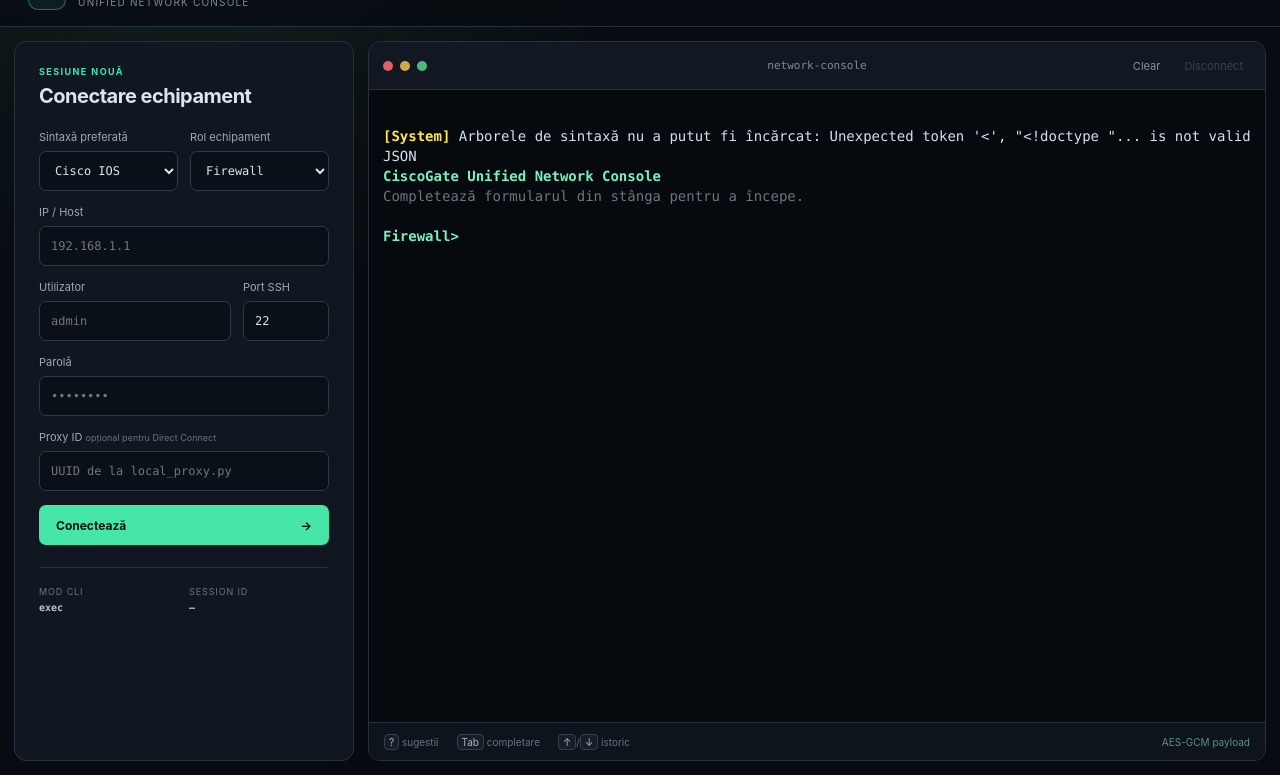
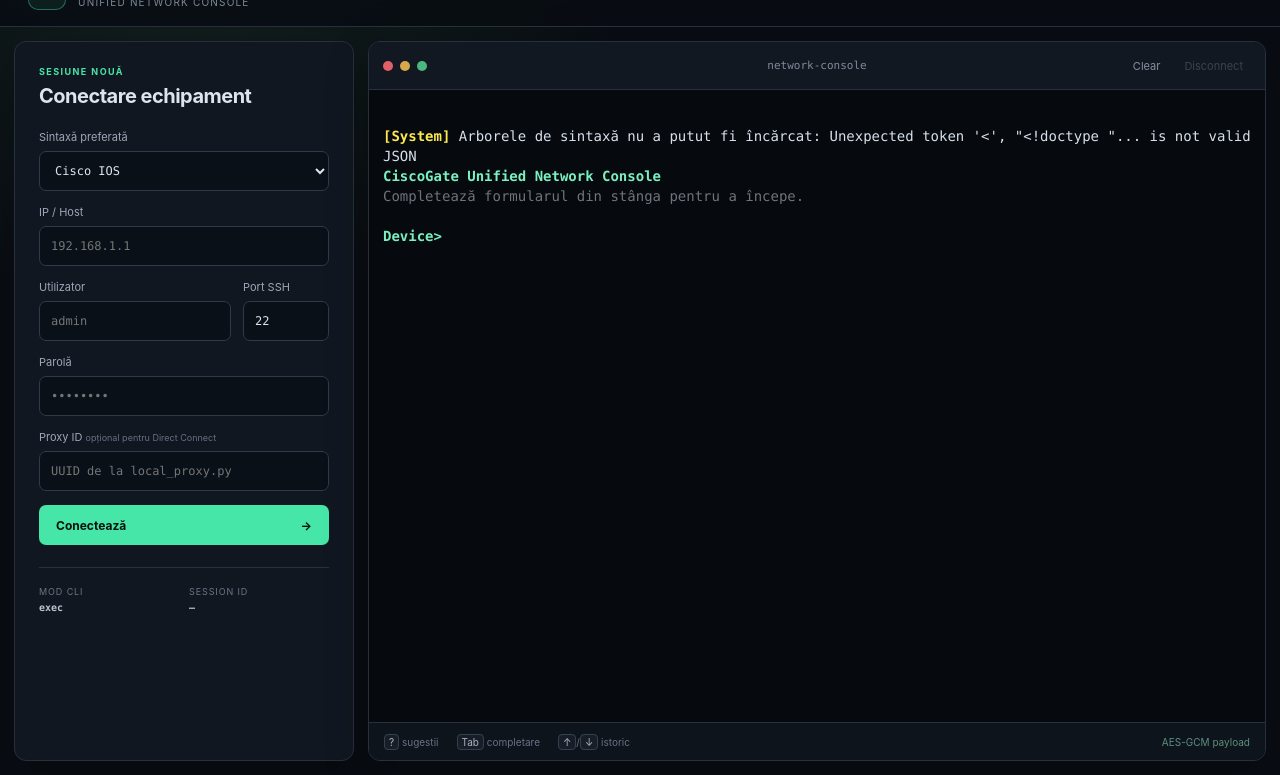
Before and after one commit to ericsandu/CiscoGate, a website built with Vite: page frontend/index.html in a window 1280 px wide. Shown: the part 45-820 px from the top of the page. Built offline with nearby package versions, Linux system fonts and the light colour scheme; files whose address does not match are found by name.

Commit message:
got rid of role

```diff
--- a/frontend/index.html
+++ b/frontend/index.html
@@ -33,7 +33,6 @@
           </div>
 
           <form id="connection-form" autocomplete="off">
-            <div class="field-grid two-columns">
             <label class="field">
               <span>Sintaxă preferată</span>
               <select id="syntax" name="syntax">
@@ -41,16 +40,6 @@
                 <option value="fortios">FortiOS</option>
               </select>
             </label>
-
-              <label class="field">
-                <span>Rol echipament</span>
-                <select id="role" name="role">
-                  <option value="firewall">Firewall</option>
-                  <option value="router">Router</option>
-                  <option value="switch">Switch</option>
-                </select>
-              </label>
-            </div>
 
             <label class="field">
               <span>IP / Host</span>
--- a/frontend/src/main.js
+++ b/frontend/src/main.js
@@ -8,7 +8,6 @@
 const elements = {
   form: document.querySelector('#connection-form'),
   syntax: document.querySelector('#syntax'),
-  role: document.querySelector('#role'),
   target: document.querySelector('#target'),
   port: document.querySelector('#port'),
   username: document.querySelector('#username'),
@@ -83,8 +82,8 @@
 }
 
 function promptText() {
-  const roleNames = { firewall: 'Firewall', router: 'Router', switch: 'Switch' };
-  const name = roleNames[elements.role.value] || 'Device';
+  const deviceNames = { cisco_ios: 'Cisco', fortios: 'FortiGate' };
+  const name = deviceNames[state.deviceOs] || 'Device';
 
   if (elements.syntax.value === 'fortios') {
     if (state.currentMode === 'global_config') return `${name} (global) # `;
@@ -449,7 +448,7 @@
   const protocol = window.location.protocol === 'https:' ? 'wss:' : 'ws:';
   const query = new URLSearchParams({
     syntax: elements.syntax.value,
-    role: elements.role.value,
+    role: 'auto',
   });
 
   state.socket = new WebSocket(
```
Also changed, not shown: 2 other files. Lines whose indentation alone changed are shown as unchanged.
